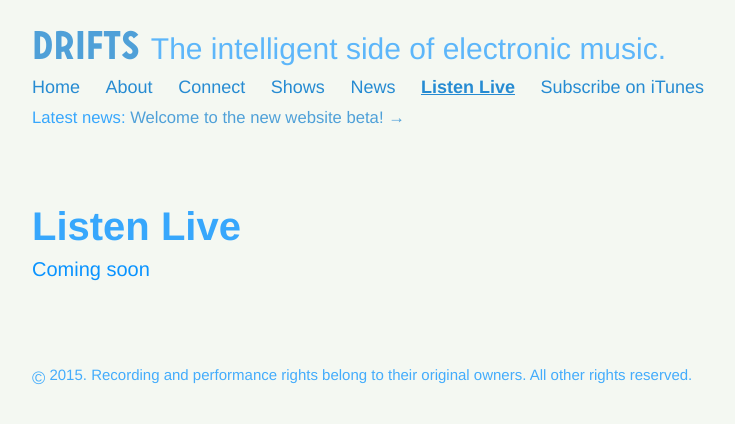
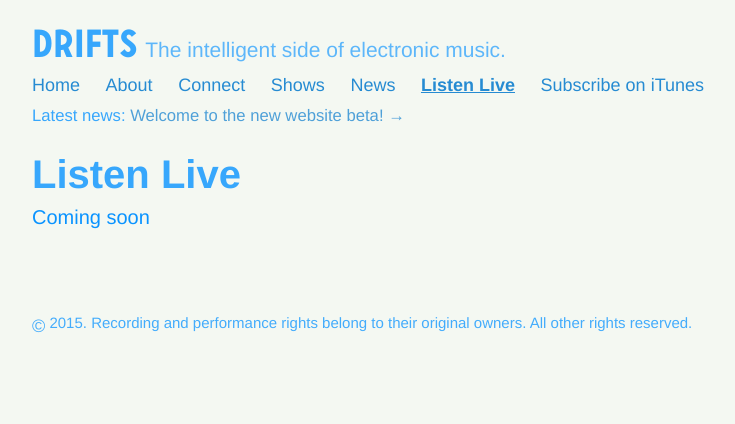
Before and after one commit to wonaldson/drifts.fm, a Jekyll site: the page built from listen.md, in a window 1280 px wide. Shown: the top 424 px of the page, without its empty margins (248-983 px from the left). Built offline with Jekyll 4.4.1, drawn with Linux system fonts in a browser that asks for light colours; some web fonts are replaced; Markdown is read by kramdown in place of the engine named in the settings.

Commit message:
Front page now has news too

```diff
--- a/_includes/masthead.html
+++ b/_includes/masthead.html
@@ -1,8 +1,8 @@
 			<div class="masthead">
-        <h1 class="masthead-title">
+        <h3 class="masthead-title">
           <a href="/" title="Home" class="drifts-logo">{{ site.title }}</a>
           <small>{{ site.tagline }}</small>
-        </h1>
+        </h3>
         <nav class="masthead-nav">
 	        <a class="masthead-nav-item{% if page.url == site.baseurl %} active{% endif %}" href="/">Home</a>
 
--- a/public/css/drifts.css
+++ b/public/css/drifts.css
@@ -279,8 +279,8 @@
 
 .masthead {
   padding-top:    1rem;
-  padding-bottom: 0.5rem;
-  margin-bottom: 2rem;
+  padding-bottom: 0rem;
+  margin-bottom: 0.5rem;
 }
 .masthead-title {
   margin-top: 0;
@@ -294,15 +294,22 @@
   letter-spacing: 0;
 }
 
+@media (min-width: 38rem) {
+	.masthead-title, .masthead-title * {
+		font-size: 140%;
+	}
+}
+
 .active {
 	font-weight: bold;
 	text-decoration: underline;
 }
 
 /* Nav */
-
-nav.masthead-nav * {
-	font-size: 90%;
+@media (min-width: 38rem) {
+	nav.masthead-nav * {
+		font-size: 90%;
+	}
 }
 nav.masthead-nav a {
 	padding-right: 1rem;
@@ -378,8 +385,13 @@
 	padding: 0.5rem;
 	border-radius: 1rem;
 	height: 100%;
-	font-size: 150%;
 	margin: 1rem 0;
+}
+.fp-block small {
+	font-size: 80%;
+}
+.fp-block + .fp-show {
+		font-size: 150%;
 }
 .fp-block .fp-text {
 	display: table-cell;
@@ -415,6 +427,9 @@
 	margin-right: 0.5rem;
 	margin-bottom: 0;
 
+}
+.fp-block h2 {
+	margin-top: 0.25rem;
 }
 .fp-block:after {
 	clear: both;
```
Also changed, not shown: index.html (+21 -6 lines).
